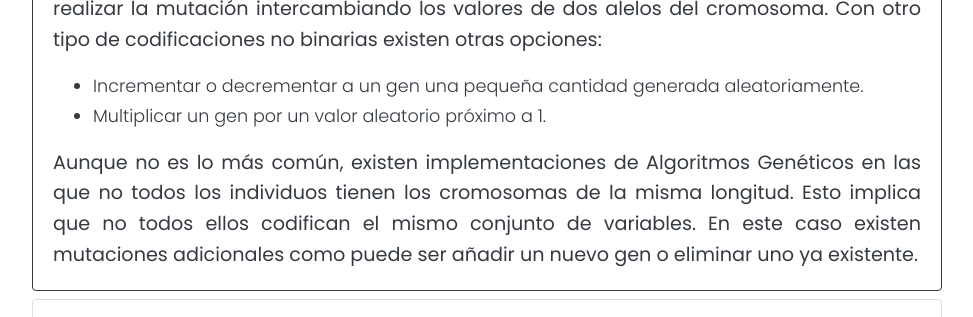
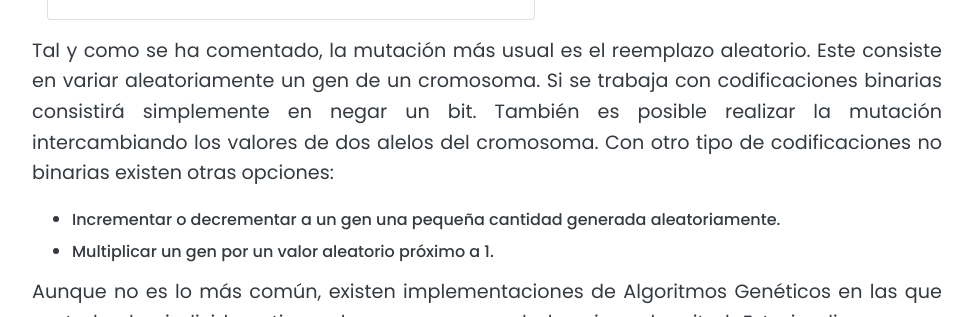
Before and after one commit to PAOsuna/Bio-inspired-optimized-algorithms, a Flask app: page /mutacion in a window 1280 px wide. Shown: the part 702-1019 px from the top of the page, without its empty margins (288-1261 px from the left). Run offline with Flask 2, Linux system fonts and the light colour scheme.

Commit message:
Se saco de los card el contenido de las paginas

```diff
--- a/templates/base.html
+++ b/templates/base.html
@@ -13,7 +13,7 @@
         <!-- Sidebar  -->
         <nav id="sidebar">
             <div class="sidebar-header .text-dark">
-                <h3>Algoritmos Optimizados bio-Inspirados</h3>
+                <h3>Algoritmos de Optimización bio-Inspirados</h3>
             </div>
 
             <ul class="list-unstyled components">
--- a/templates/muta.html
+++ b/templates/muta.html
@@ -5,12 +5,9 @@
 <div class="container-fluid">
     <div class="container">
         <div class="row">
-            <div class="col">
-                <div class="card border-dark">
-                    <div class="card-header bg-dark text-white">
+            <div class="col-12">
                         <h1 class="card-title text-center">Mutacion</h1>
-                    </div>
-                    <div class="card-body bg-ligth">
+
                         <p class="card-text text-dark text-justify">
                             La mutación de un individuo provoca que alguno de sus genes, generalmente uno sólo, varíe su valor de forma aleatoria.
                         </p>
@@ -22,36 +19,9 @@
                              genera la descendencia siempre se produce algún tipo de error, por lo general sin mayor trascendencia, en el paso de la carga genética de padres a hijos.
 
                         </p>
-                        <p class="card-text text-dark text-justify">
-                            La probabilidad de mutación es muy baja, generalmente menor al 1%. Esto se debe sobre todo a que los individuos suelen tener un ajuste menor
-                            después de mutados. Sin embargo se realizan mutaciones para garantizar que ningún punto del espacio de búsqueda tenga una probabilidad nula de ser examinado.
-                        </p>
-                        <p class="card-text text-dark text-justify">
-                            Tal y como se ha comentado, la mutación más usual es el reemplazo aleatorio. Este consiste en variar aleatoriamente un gen de un cromosoma. Si se trabaja
-                            con codificaciones binarias consistirá simplemente en negar un bit. También es posible realizar la mutación intercambiando los valores de dos alelos del cromosoma. Con otro tipo de
-                            codificaciones no binarias existen otras opciones:
-                        </p>
-                        <p class="card-text text-dark text-justify">
-                            <ul class="text-dark text-justify">
-                                <li>
-                                    Incrementar o decrementar a un gen una pequeña cantidad generada aleatoriamente.
-                                </li>
-                                <li>
-                                    Multiplicar un gen por un valor aleatorio próximo a 1.
-                                </li>
-                            </ul>
-                        </p>
-                        <p class="card-text text-dark text-justify">
-                            Aunque no es lo más común, existen implementaciones de Algoritmos Genéticos en las que no
-                            todos los individuos tienen los cromosomas de la misma longitud. Esto implica que no todos
-                            ellos codifican el mismo conjunto de variables. En este caso existen mutaciones adicionales como puede ser añadir un nuevo gen o eliminar uno ya existente.
-                        </p>
+
             </div>
-                </div>
-            </div>
-        </div>
-    </div>
-
+            <div class="col-7 mt-5">
                 <div class="container">
                     <div class="row">
                       <div class="col">
@@ -67,5 +37,45 @@
                     </div>
                   </div>
             </div>
+            <div class="col-5 mt-4">
+                <p class="card-text text-dark text-justify">
+                    La probabilidad de mutación es muy baja, generalmente menor al 1%. Esto se debe sobre todo a que los individuos suelen tener un ajuste menor
+                    después de mutados. Sin embargo se realizan mutaciones para garantizar que ningún punto del espacio de búsqueda tenga una probabilidad nula de ser examinado.
+                </p>
+
+            </div>
+            <div class="col-12 mt-3">
+                <p class="text-dark text-justify">
+                    Tal y como se ha comentado, la mutación más usual es el reemplazo aleatorio. Este consiste en variar aleatoriamente un gen de un cromosoma. Si se trabaja
+                    con codificaciones binarias consistirá simplemente en negar un bit. También es posible realizar la mutación intercambiando los valores de dos alelos del cromosoma. Con otro tipo de
+                    codificaciones no binarias existen otras opciones:
+                </p>
+                <p class="card-text text-dark text-justify">
+                    <ul class="text-dark text-justify">
+                        <li>
+                            <h6 class="text-dark text-justify">
+                                Incrementar o decrementar a un gen una pequeña cantidad generada aleatoriamente.
+                            </h6>
+
+                        </li>
+                        <li>
+                            <h6 class="text-dark text-justify">
+                                Multiplicar un gen por un valor aleatorio próximo a 1.
+                            </h6>
+
+                        </li>
+                    </ul>
+                </p>
+                <p class="card-text text-dark text-justify">
+                    Aunque no es lo más común, existen implementaciones de Algoritmos Genéticos en las que no
+                    todos los individuos tienen los cromosomas de la misma longitud. Esto implica que no todos
+                    ellos codifican el mismo conjunto de variables. En este caso existen mutaciones adicionales como puede ser añadir un nuevo gen o eliminar uno ya existente.
+                </p>
+            </div>
+        </div>
+    </div>
+
+
+</div>
 
 {% endblock %}
```
Also changed, not shown: templates/algoriSelec.html (+13 -4 lines), templates/estrRem.html (+17 -5 lines). Lines whose indentation alone changed are shown as unchanged.
